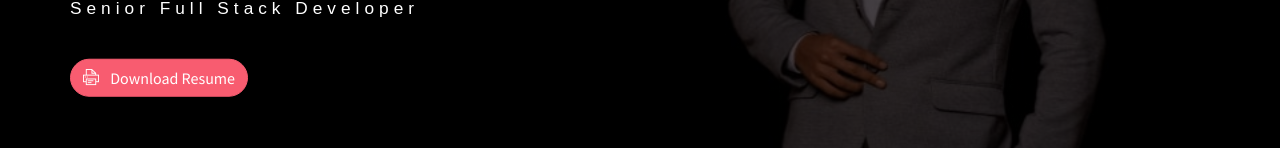
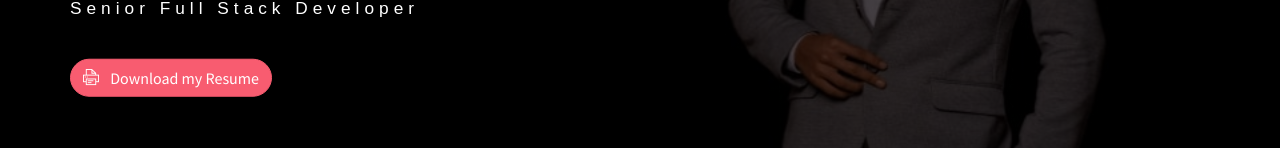
Before and after one commit to juliocampossalcedo/juliocampos.github.io, a plain HTML site: page index.html in a window 1280 px wide. Shown: the part 380-528 px from the top of the page. Drawn offline with nearby package versions, Linux system fonts and the light colour scheme; some packages are replaced by stand-ins of ours.

Commit message:
add text

```diff
--- a/index.html
+++ b/index.html
@@ -34,7 +34,7 @@
                 <a href="./imgs/ResumeJulioCampos.pdf" download="ResumeJulioCampos">
                     <button class="btn btn-primary btn-rounded">
                         <i class="ti-printer pr-2"></i>
-                        Download Resume
+                        Download my Resume
                     </button>
                 </a>
 
```
